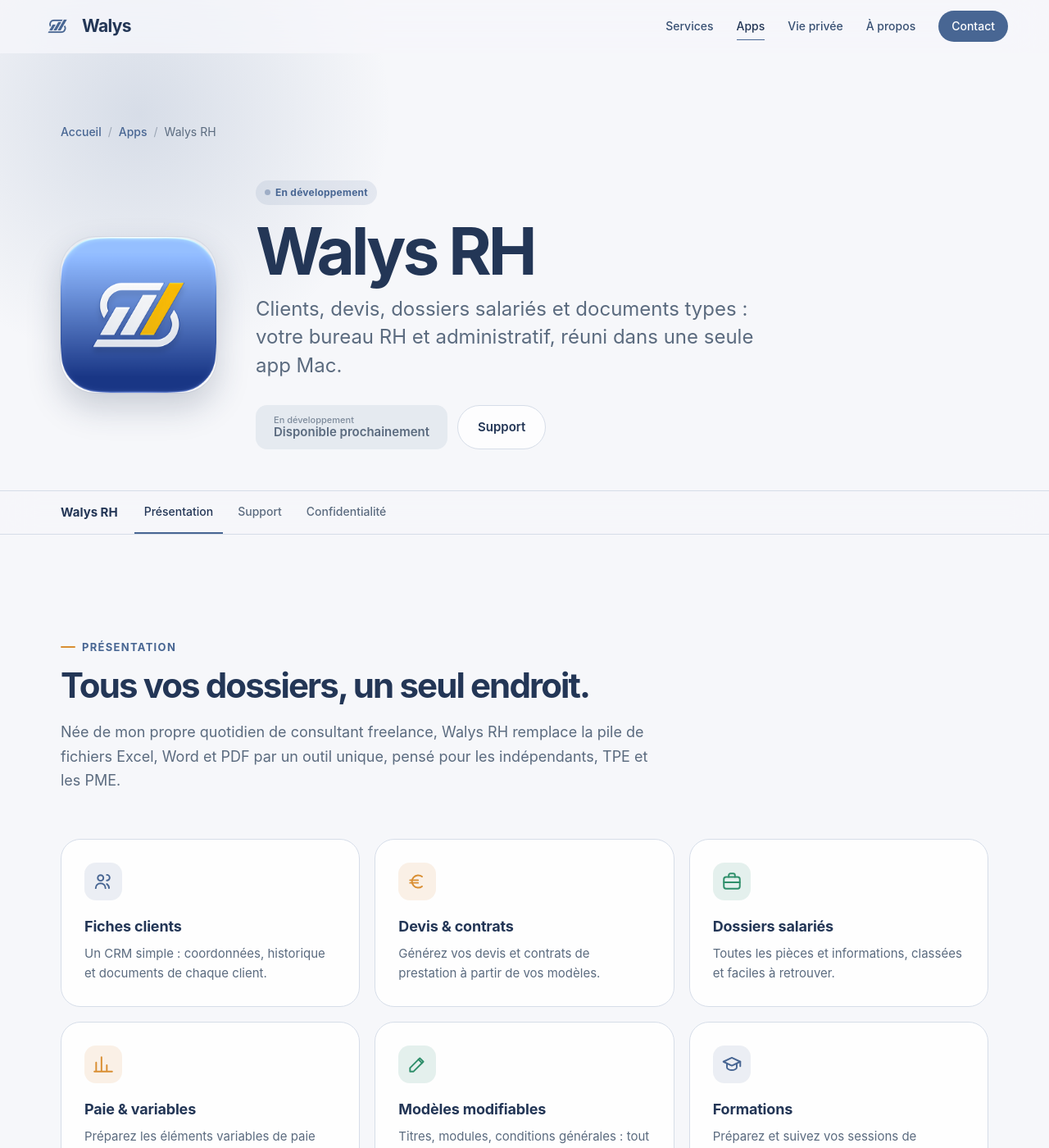
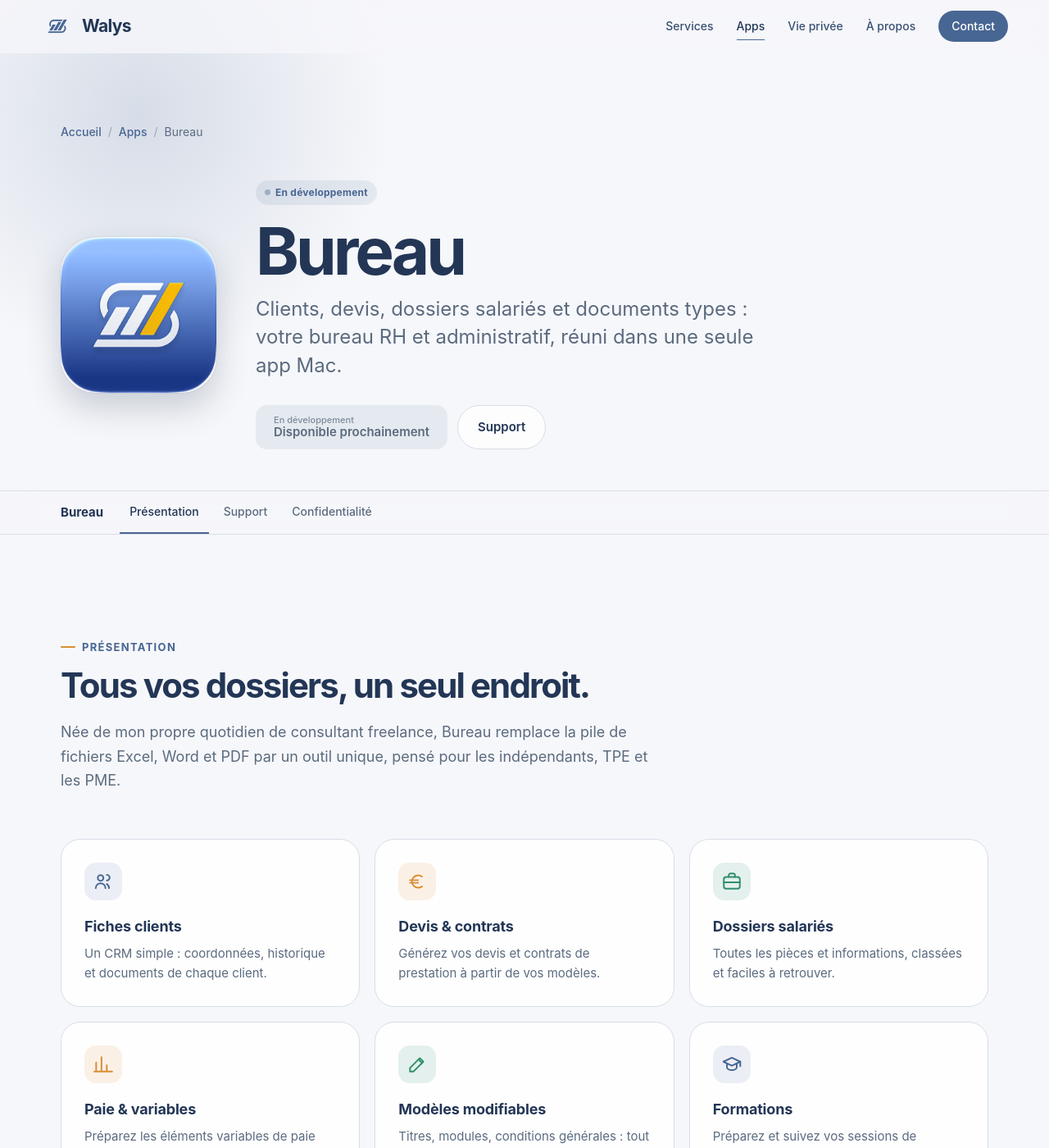
Before and after one commit to Walys-fr/walys-fr.github.io, a Jekyll site: the page built from _apps/walys-rh.md, in a window 1280 px wide and 1400 px high. Shown: the whole window at 82% size. Built offline with Jekyll 4.4.1, drawn with Linux system fonts in a browser that asks for light colours; some of the changed text lies outside the part shown.

Commit message:
Update _apps/walys-rh.md (via Pages CMS)

```diff
--- a/_apps/walys-rh.md
+++ b/_apps/walys-rh.md
@@ -1,5 +1,5 @@
 ---
-nom: Walys RH
+nom: Bureau
 ordre: 3
 statut: dev
 icone: /assets/images/apps/Logo Walys RH.png
@@ -18,11 +18,11 @@
   - Paie et éléments variables
   - Modèles de documents modifiables
   - Préparation des formations
-description: "Walys RH : clients, devis, dossiers salariés et documents types
+description: "Bureau : clients, devis, dossiers salariés et documents types
   réunis dans une app Mac. Données locales, sans cloud tiers."
 presentation:
   titre: Tous vos dossiers, un seul endroit.
-  texte: Née de mon propre quotidien de consultant freelance, Walys RH remplace la
+  texte: Née de mon propre quotidien de consultant freelance, Bureau remplace la
     pile de fichiers Excel, Word et PDF par un outil unique, pensé pour les
     indépendants, TPE et les PME.
 fonctions:
@@ -69,12 +69,11 @@
     reponse: Uniquement sur votre Mac. Pensez à faire des sauvegardes régulières
       (Time Machine ou sauvegarde de l'app).
   - question: Qui est responsable des données de mes clients et salariés ?
-    reponse: Vous, en tant qu'utilisateur professionnel. Walys RH vous facilite
-      cette responsabilité en ne transmettant aucune donnée à Walys ni à un
-      tiers.
+    reponse: Vous, en tant qu'utilisateur professionnel. Bureau vous facilite cette
+      responsabilité en ne transmettant aucune donnée à Walys ni à un tiers.
   - question: Quand l'app sera-t-elle disponible ?
-    reponse: Walys RH est en cours de développement. Écrivez-moi pour suivre le
-      projet ou devenir testeur.
+    reponse: Bureau est en cours de développement. Écrivez-moi pour suivre le projet
+      ou devenir testeur.
 confidentialite:
   mise_a_jour: 7 octobre 2026
   stockage: Toutes vos données (clients, devis, dossiers salariés, documents) sont
@@ -89,6 +88,6 @@
       usage: Uniquement à votre demande
   section_titre: Données de vos clients et salariés
   section_texte: L'utilisateur professionnel est responsable du traitement des
-    données de ses clients et salariés au sens du RGPD. Walys RH ne transmet
+    données de ses clients et salariés au sens du RGPD. Bureau ne transmet
     aucune de ces données à Walys ni à un tiers.
 ---
```
